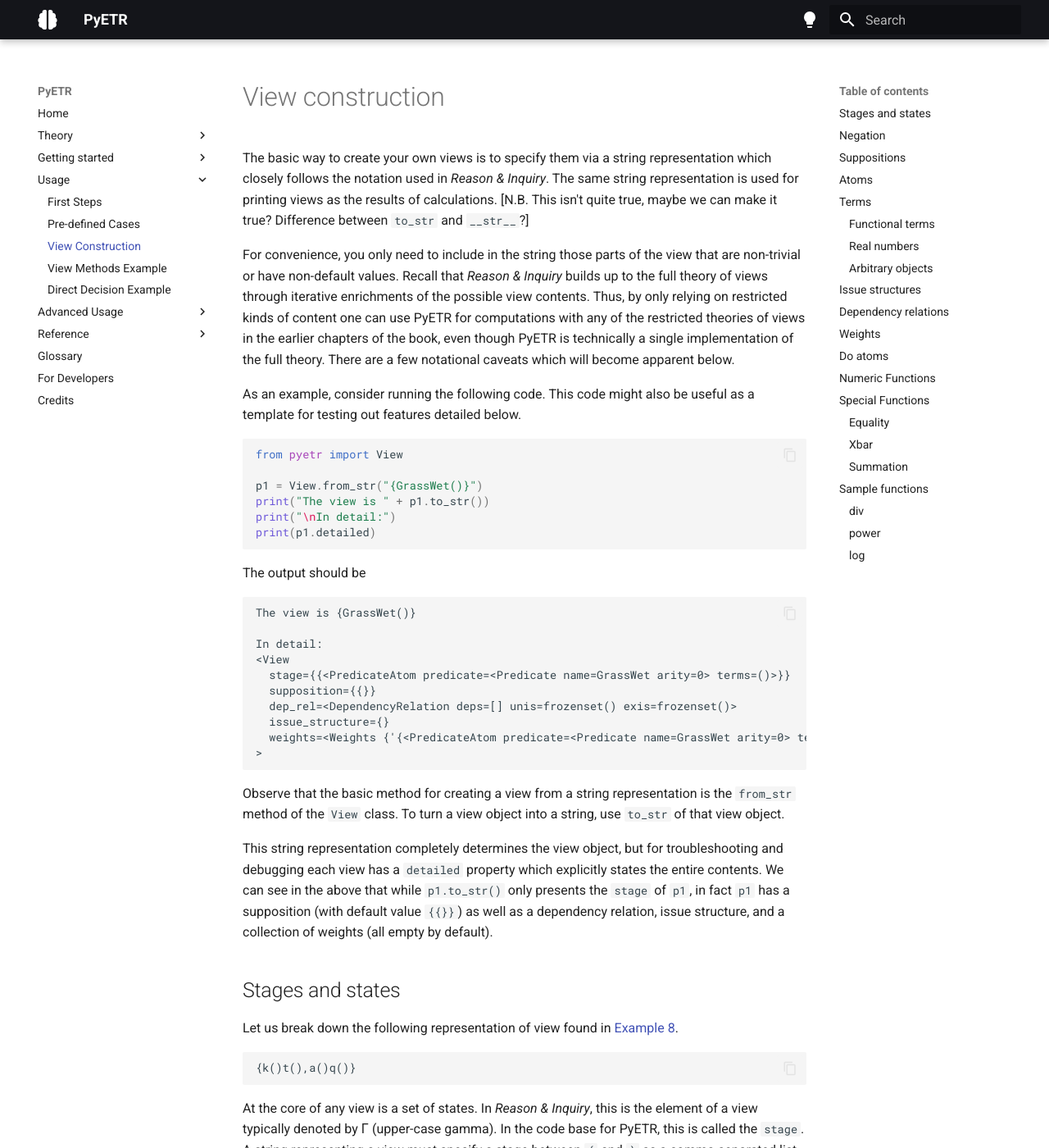
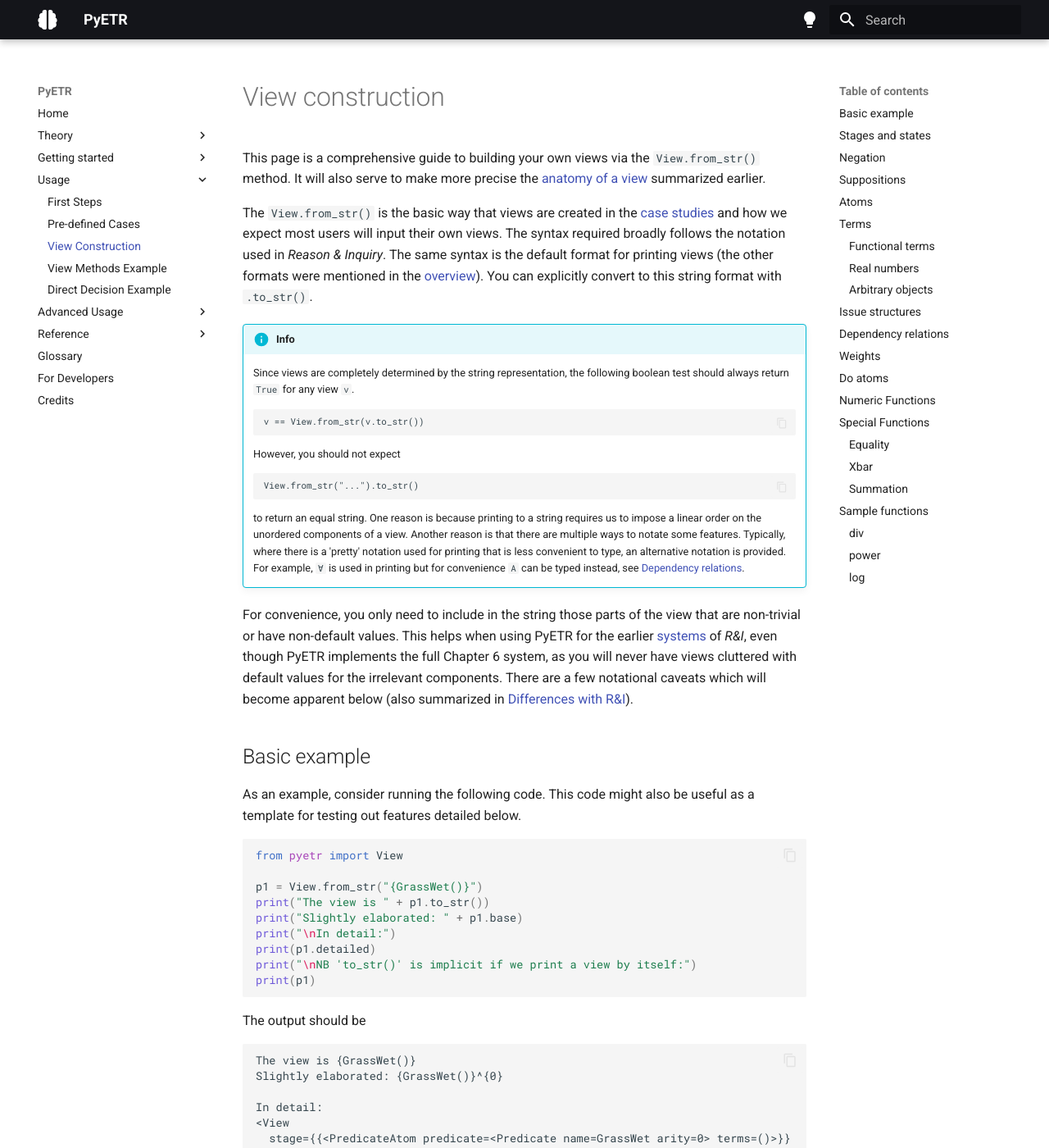
Before and after one commit to juancadile/PyETR-myfork, an MkDocs documentation site: the page built from docs/getting_started/view_construction.md, in a window 1280 px wide and 1400 px high. Shown: the whole window at 82% size. Built offline with MkDocs 1.6.1 and Material for MkDocs 9.7.7, drawn with Linux system fonts in a browser that asks for light colours; some of the changed text lies outside the part shown.

Commit message:
Updating view construction. Slight tweak to detailed view.

````diff
--- a/docs/getting_started/view_construction.md
+++ b/docs/getting_started/view_construction.md
@@ -1,12 +1,35 @@
 # View construction
 
-The basic way to create your own views is to specify them via a string representation which closely follows the notation used in *Reason & Inquiry*.
-The same string representation is used for printing views as the results of calculations. [N.B. This isn't quite true, maybe we can make it true? Difference between `to_str` and `__str__`?]
+This page is a comprehensive guide to building your own views via the `View.from_str()` method.
+It will also serve to make more precise the [anatomy of a view](../theory/overview.md) summarized earlier.
+
+The `View.from_str()` is the basic way that views are created in the [case studies](../case_index.md) and how we expect most users will input their own views.
+The syntax required broadly follows the notation used in *Reason & Inquiry*.
+The same syntax is the default format for printing views (the other formats were mentioned in the [overview](../theory/overview.md)).
+You can explicitly convert to this string format with `.to_str()`.
+
+!!! info
+    Since views are completely determined by the string representation, the following boolean test should always return `True` for any view `v`.
+    ```
+    v == View.from_str(v.to_str())
+    ```
+    However, you should not expect
+    ```
+    View.from_str("...").to_str()
+    ```
+    to return an equal string.
+    One reason is because printing to a string requires us to impose a linear order on the unordered components of a view.
+    Another reason is that there are multiple ways to notate some features.
+    Typically, where there is a 'pretty' notation used for printing that is less convenient to type, an alternative notation is provided.
+    For example, `∀` is used in printing but for convenience `A` can be typed instead, see [Dependency relations](#dependency-relations).
+
+
 
 For convenience, you only need to include in the string those parts of the view that are non-trivial or have non-default values.
-Recall that *Reason & Inquiry* builds up to the full theory of views through iterative enrichments of the possible view contents.
-Thus, by only relying on restricted kinds of content one can use PyETR for computations with any of the restricted theories of views in the earlier chapters of the book, even though PyETR is technically a single implementation of the full theory.
-There are a few notational caveats which will become apparent below.
+This helps when using PyETR for the earlier [systems](../theory/systems.md) of *R&I*, even though PyETR implements the full Chapter 6 system, as you will never have views cluttered with default values for the irrelevant components.
+There are a few notational caveats which will become apparent below (also summarized in [Differences with R&I](../theory/differences.md)).
+
+## Basic example
 
 As an example, consider running the following code.
 This code might also be useful as a template for testing out features detailed below.
@@ -15,12 +38,16 @@ from pyetr import View
 
 p1 = View.from_str("{GrassWet()}")
 print("The view is " + p1.to_str())
+print("Slightly elaborated: " + p1.base)
 print("\nIn detail:")
 print(p1.detailed)
+print("\nNB 'to_str()' is implicit if we print a view by itself:")
+print(p1)
 ```
 The output should be
 ```
 The view is {GrassWet()}
+Slightly elaborated: {GrassWet()}^{0}
 
 In detail:
 <View
@@ -28,14 +55,18 @@ In detail:
   supposition={{}}
   dep_rel=<DependencyRelation deps=[] unis=frozenset() exis=frozenset()>
   issue_structure={}
-  weights=<Weights {'{<PredicateAtom predicate=<Predicate name=GrassWet arity=0> terms=()>}': '<Weight multi=<Multiset items=[]> add=<Multiset items=[]>>'}>
+  weights=<Weights {<PredicateAtom predicate=<Predicate name=GrassWet arity=0> terms=()>}: <Weight multi=<Multiset items=[]> add=<Multiset items=[]>>>
 >
+
+NB 'to_str()' is implicit if we print a view by itself:
+{GrassWet()}
 ```
 Observe that the basic method for creating a view from a string representation is the `from_str` method of the `View` class.
 To turn a view object into a string, use `to_str` of that view object.
 
 This string representation completely determines the view object, but for troubleshooting and debugging each view has a `detailed` property which explicitly states the entire contents.
 We can see in the above that while `p1.to_str()` only presents the `stage` of `p1`, in fact `p1` has a supposition (with default value `{{}}`) as well as a dependency relation, issue structure, and a collection of weights (all empty by default).
+The `base` property is provided in case it is useful for troubleshooting and also for its slightly closer connection with the notation used in *R&I*.
 
 ## Stages and states
 
````
Also changed, not shown: docs/theory/differences.md (+1 -1 lines), 1 other file.
